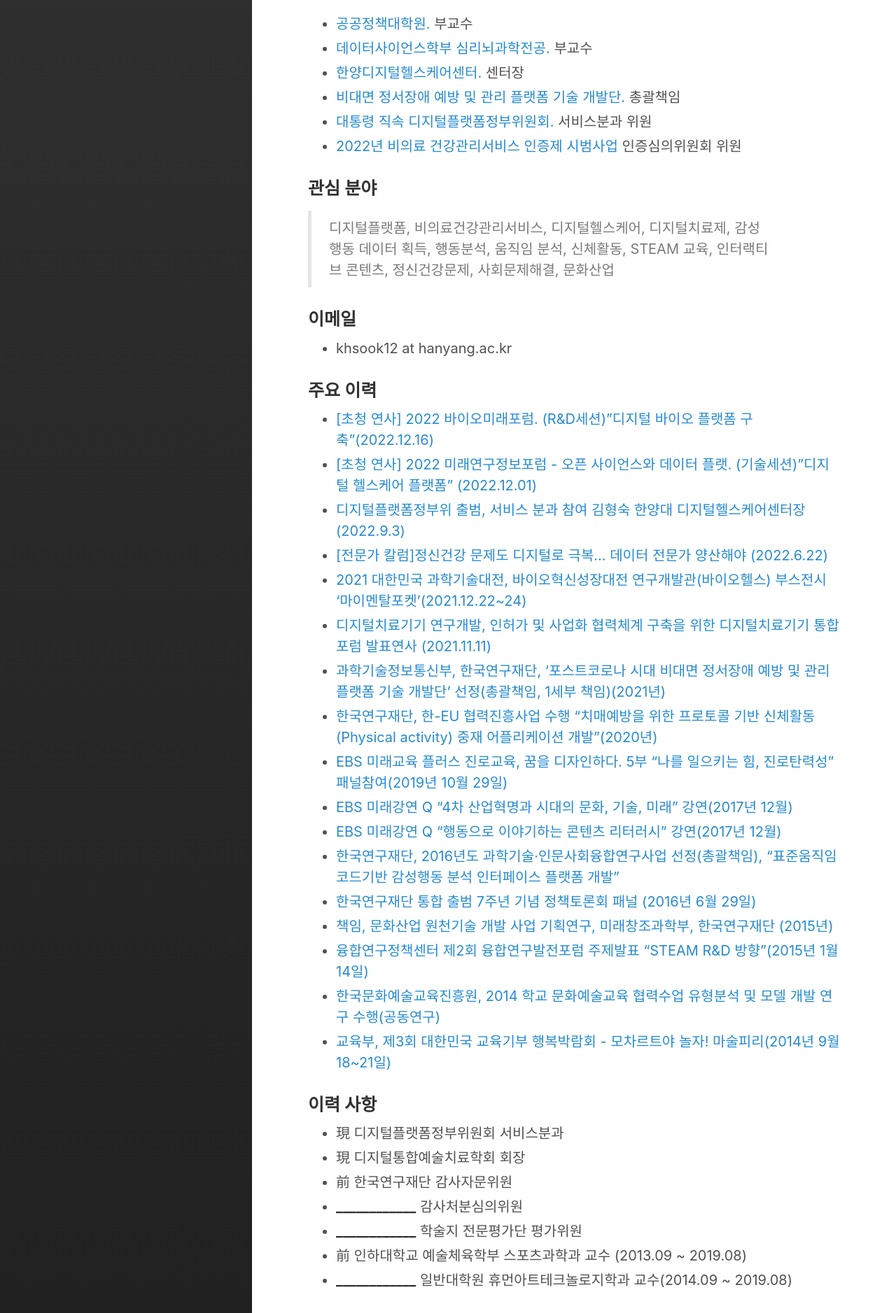
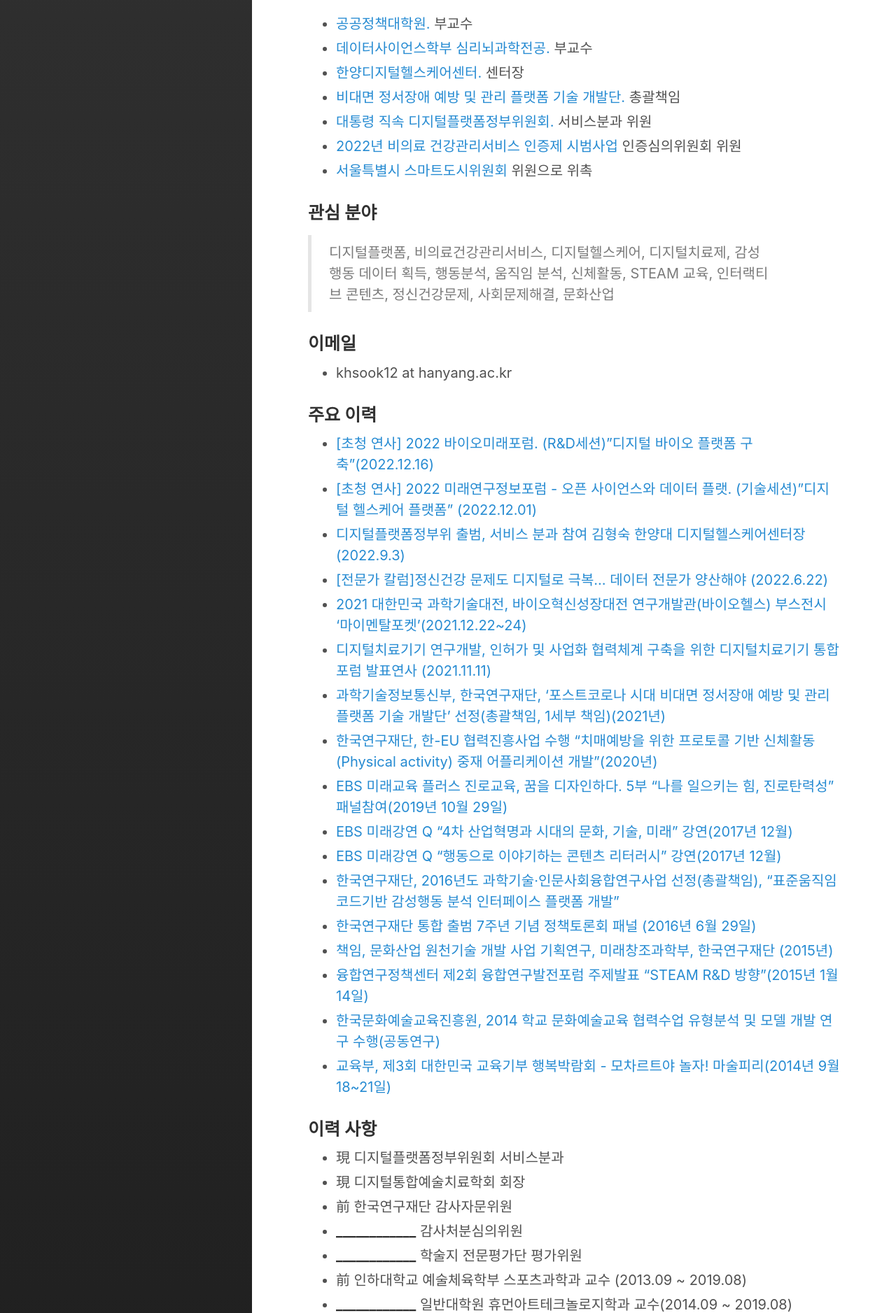
Before and after one commit to Rugger12/hyungsook, a Jekyll site: the page built from _posts/2022-12-29-about-me.md, in a window 1280 px wide. Shown: the part 514-2391 px from the top of the page at 70% size. Built offline with Jekyll 4.4.1, drawn with Linux system fonts in a browser that asks for light colours.

Commit message:
Update 2022-12-29-about-me.md

```diff
--- a/_posts/2022-12-29-about-me.md
+++ b/_posts/2022-12-29-about-me.md
@@ -13,6 +13,7 @@ excerpt_separator:  <!--more-->
 * <a href="http://dtxplatform.kr/" target="_blank"> 비대면 정서장애 예방 및 관리 플랫폼 기술 개발단.</a> 총괄책임
 * <a href="https://www.korea.kr/news/policyPhotoView.do?bbsKey=50282" target="_blank"> 대통령 직속 디지털플랫폼정부위원회.</a> 서비스분과 위원
 * <a href="https://www.korea.kr/news/pressReleaseView.do?newsId=156513217" target="_blank"> 2022년 비의료 건강관리서비스 인증제 시범사업</a> 인증심의위원회 위원
+* <a href="https://smart.seoul.go.kr/content/view/MN01060300.do" target="_blank"> 서울특별시 스마트도시위원회</a> 위원으로 위촉
 
 ### 관심 분야
 <blockquote>
```
